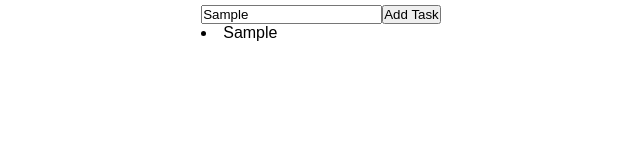
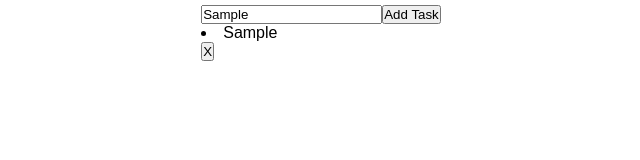
Before and after one commit to nimely111/React-Coding-snippet, a React (Vite) app: page / in a window 1280 px wide. Both pictures are taken after typing "Sample" into the empty fields and a click on the button "Add Task". Shown: the top 160 px of the page, without its empty margins (319-959 px from the left). Built offline with nearby package versions, Linux system fonts and the light colour scheme.

Commit message:
place all the list in a div element and nest a button in the div to delete each task

```diff
--- a/src/Pedro_Exercise/TodoApp.jsx
+++ b/src/Pedro_Exercise/TodoApp.jsx
@@ -21,7 +21,10 @@ function TodoApp() {
       </div>
       <div className="list">
         {todoList.map((task, key) =>{
-          return <li key={key}>{task}</li>
+          return <div>
+                  <li key={key}>{task}</li>
+                  <button>X</button>
+                </div>
         })}
       </div>
     </div>
```
